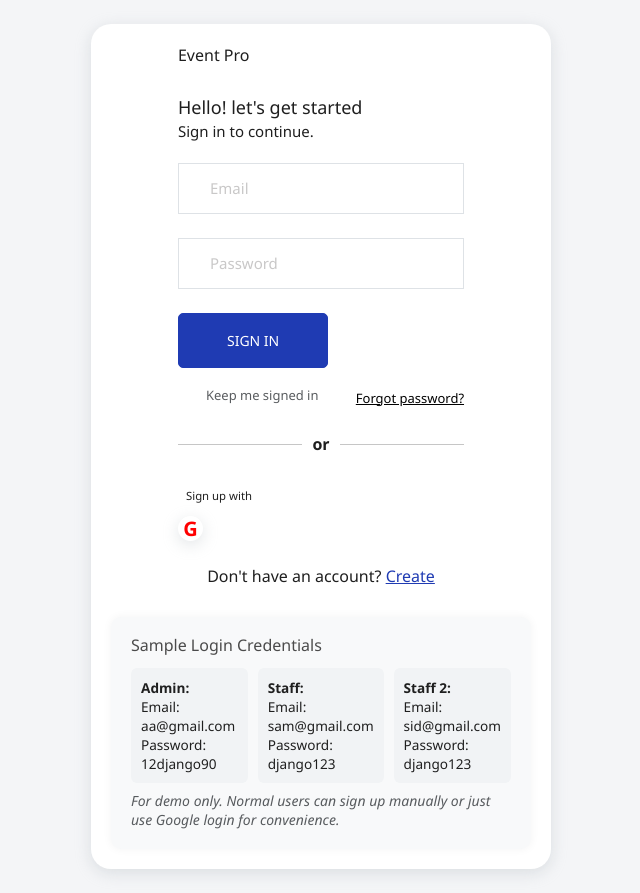
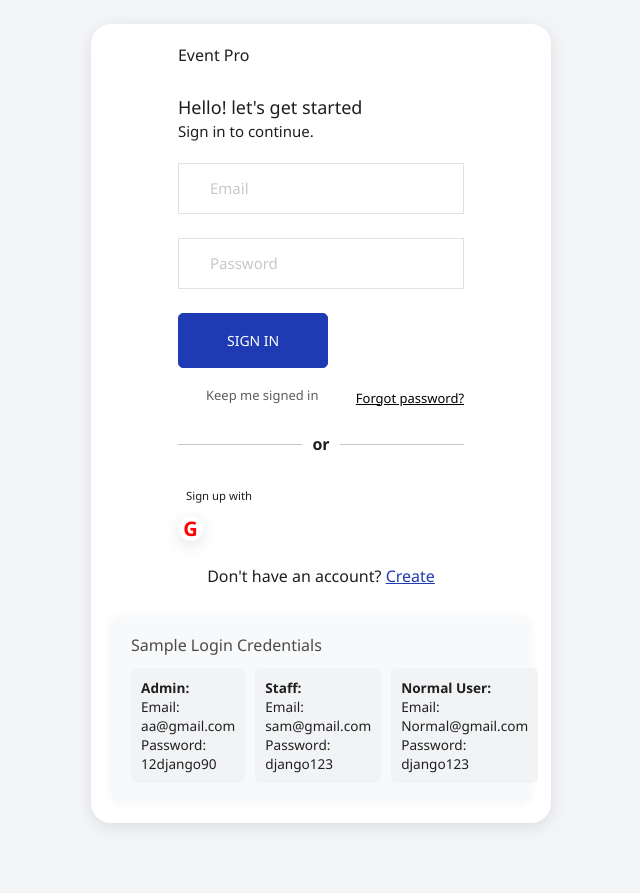
Before and after one commit to fcgsam/EventPro, a Django app: page /login_page in a window 1280 px wide. Shown: the whole page, without its empty margins (319-959 px from the left). After the commit the page ends 828 px from the top, so only its background shows below. Run offline with Django 5.2, Linux system fonts and the light colour scheme; data comes from the database, SQL or seed files in the repository; some libraries are stand-ins or nearby versions.

```diff
--- a/templates/login.html
+++ b/templates/login.html
@@ -190,18 +190,18 @@
                     </div>
                     <div class="cred-group">
                         <strong>Staff:</strong><br>
-                        Email: sam@gmail.com<br>
+                        Email: sam@gmail.com <br>
                         Password: django123
                     </div>
                     <div class="cred-group">
-                        <strong>Staff 2:</strong><br>
-                        Email: sid@gmail.com<br>
+                        <strong>Normal User:</strong><br>
+                        Email: Normal@gmail.com<br>
                         Password: django123
                     </div>
                     </div>
-                    <div class="text-muted mt-2 small">
-                      <i>For demo only. Normal users can sign up manually or just use Google login for convenience.</i>
-                  </div>
+                    <!-- <div class="text-muted mt-2 small">
+                      <i>For more demo only. Normal users can sign up manually or just use Google login for convenience.</i>
+                  </div> -->
 
                 </div>
             </div>
```
Also changed, not shown: userAcc/views.py (+4 -4 lines).
